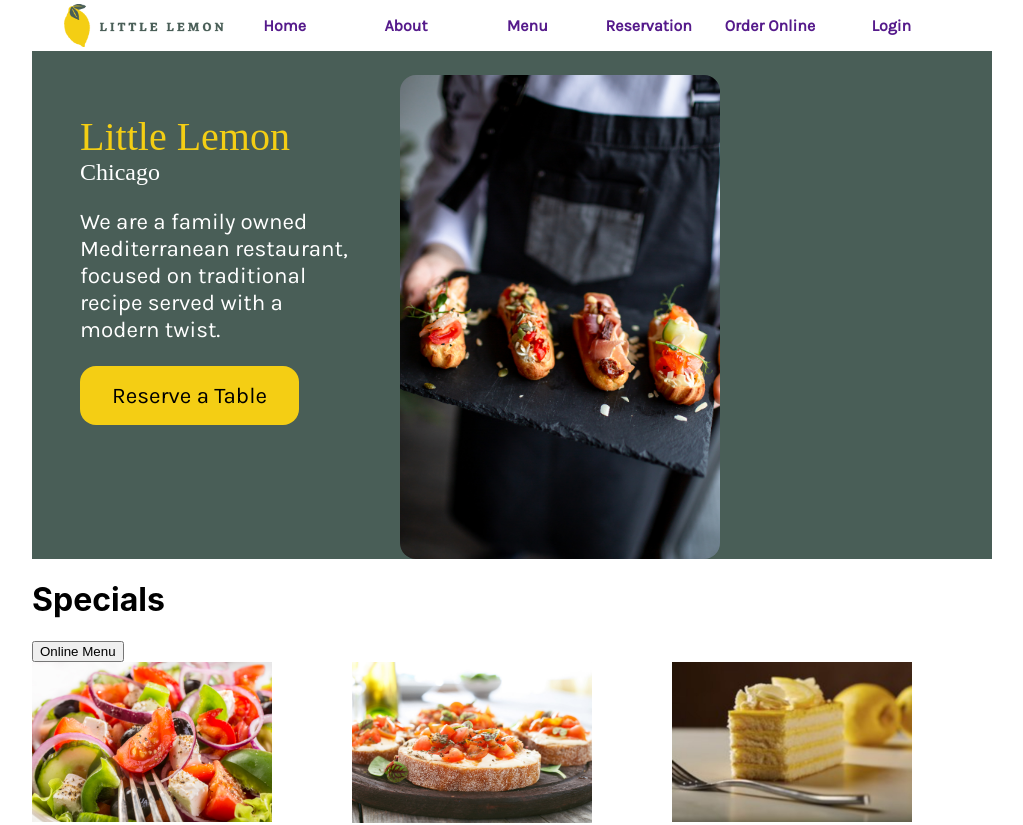
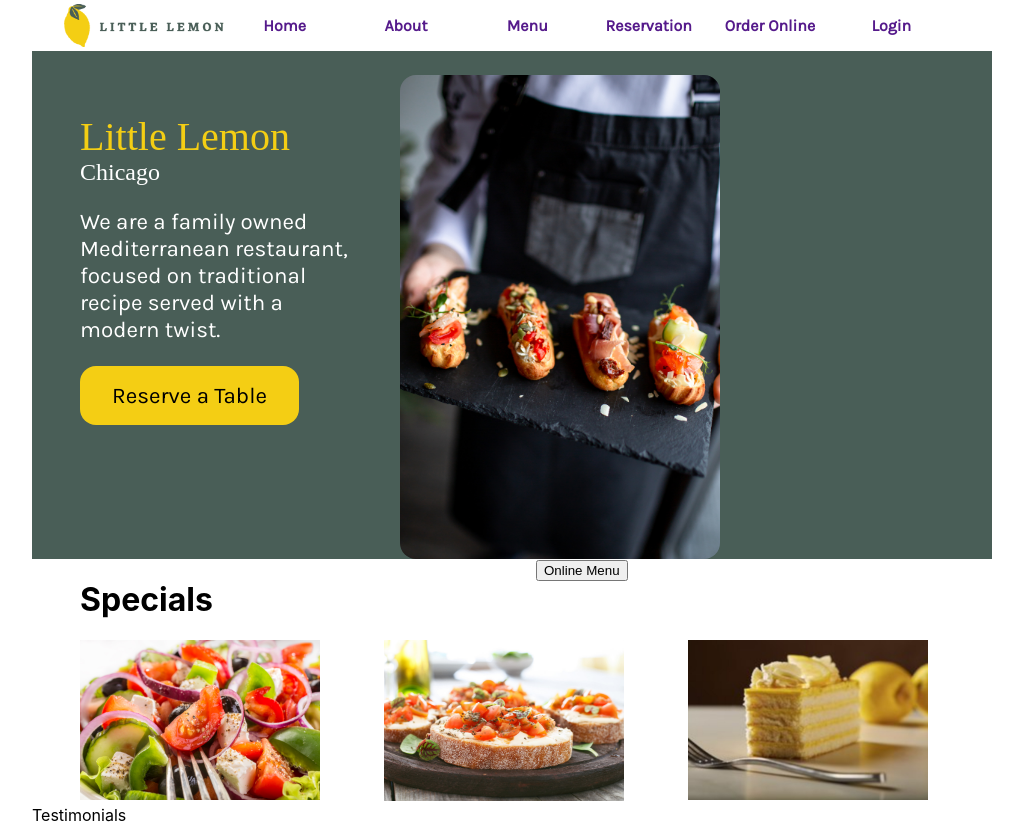
Before and after one commit to samprint/capstoneprj2, a React (Create React App) app: page / in a window 1280 px wide. Shown: the top 825 px of the page, without its empty margins (128-1151 px from the left). Built offline with nearby package versions, Linux system fonts and the light colour scheme; a web font is replaced by a local one.

Commit message:
Setting up the app components - week2 - 8

```diff
--- a/public/style.css
+++ b/public/style.css
@@ -153,7 +153,16 @@
     width: 15rem;
 }
 
-.articles {
+.specials {
+    margin-left: 3rem;
+}
+.specials .toprow {
+    display: grid;
+    grid-template-columns: repeat(auto-fit, minmax(15rem, 1fr));
+    /* grid-template-rows: 5rem; */
+}
+
+.specials .articles {
     display: grid;
     grid-template-columns: repeat(auto-fit, minmax(15rem, 1fr));
 }
--- a/src/components/Specials.js
+++ b/src/components/Specials.js
@@ -5,7 +5,7 @@
 const Specials = () => {
     return(
         <div className="specials">
-            <div>
+            <div className="toprow">
                 <div>
                     <h1>Specials</h1>
                 </div>
```
